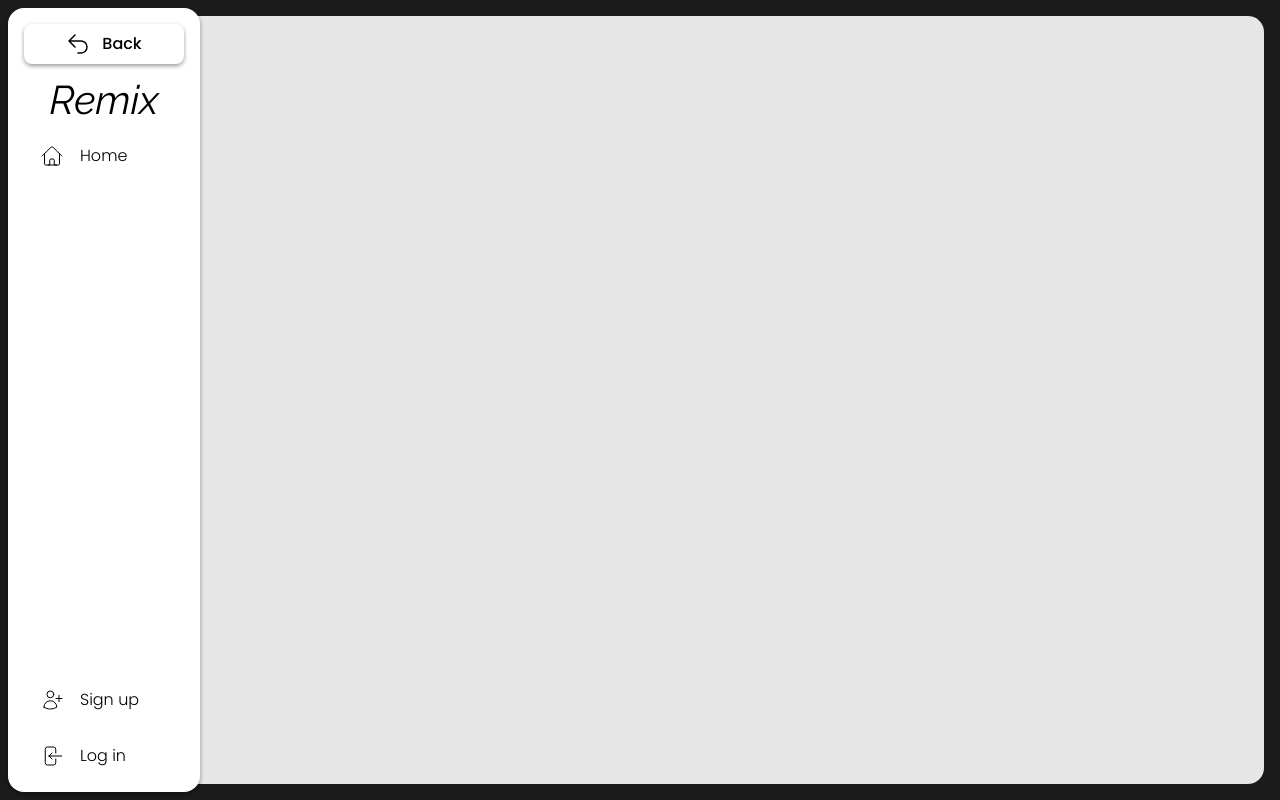
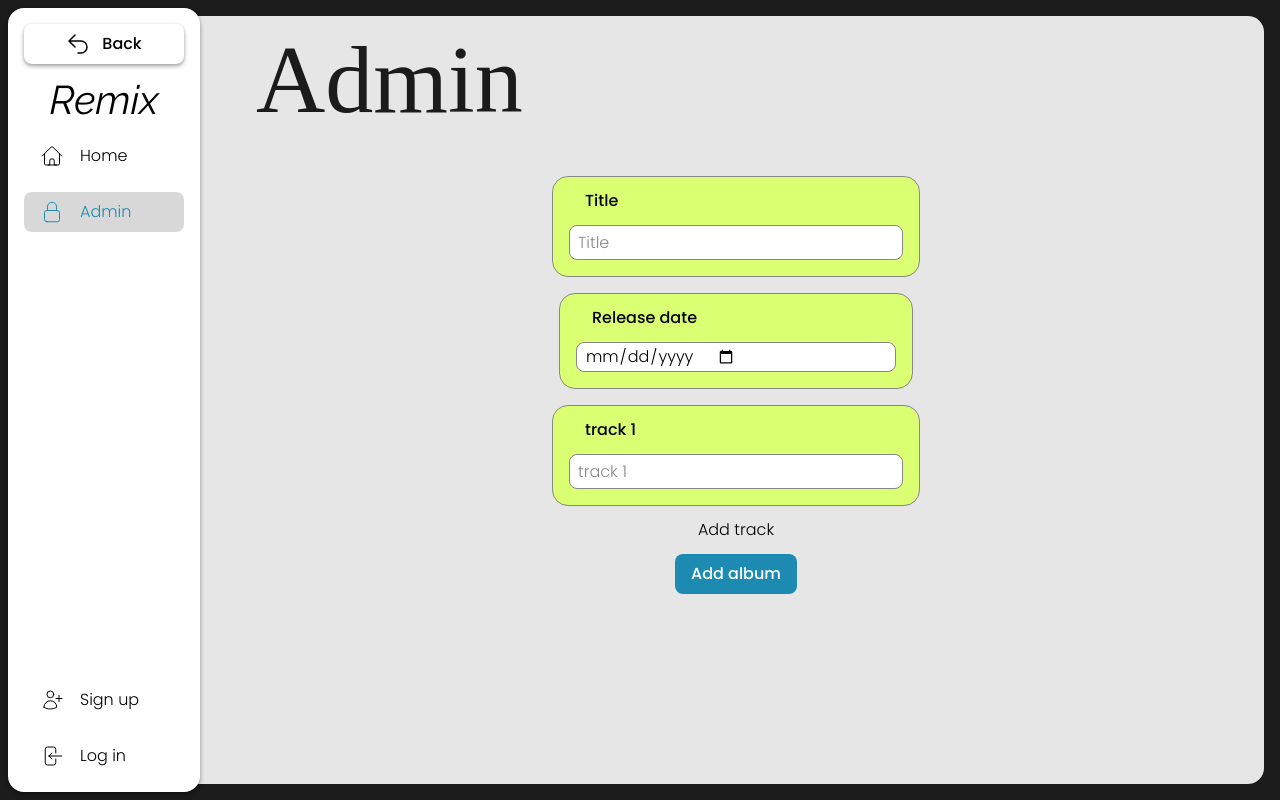
Before and after one commit to SamRemix/NatterNet, a React (Vite) app in the folder front_/: page /admin in a window 1280 px wide. Built offline with nearby package versions, Linux system fonts and the light colour scheme; a web font is replaced by a local one.

Commit message:
add album + tracks form

```diff
--- a/front_/src/@types/input.d.ts
+++ b/front_/src/@types/input.d.ts
@@ -1,5 +1,6 @@
 export type InputProps = {
   type?: string,
+  id?: string,
   placeholder: string,
   name?: string,
   value: string,
--- a/front_/src/App.tsx
+++ b/front_/src/App.tsx
@@ -7,13 +7,13 @@
 
 // pages
 import Home from './pages/Home'
+import Admin from './pages/Admin'
 import SignUp from './pages/SignUp'
 import LogIn from './pages/LogIn'
 
 // components
 import Layout from './components/Layout'
 import { AnimatePresence } from 'framer-motion'
-import { memo } from 'react'
 
 const App = () => {
   const location = useLocation()
@@ -23,6 +23,7 @@
       <AnimatePresence mode="wait" initial={false}>
         <Routes location={location} key={location.key}>
           <Route index element={<Home />} />
+          <Route path="admin" element={<Admin />} />
 
           <Route path="sign-up" element={<SignUp />} />
           <Route path="log-in" element={<LogIn />} />
@@ -32,4 +33,4 @@
   )
 }
 
-export default memo(App)
+export default App
--- a/front_/src/components/Container/styles.scss
+++ b/front_/src/components/Container/styles.scss
@@ -15,7 +15,6 @@
 
   .content {
     padding: 1rem 2rem 2rem;
-    height: 100%;
     display: flex;
     flex-direction: column;
     gap: 2rem;
--- a/front_/src/components/Input/index.tsx
+++ b/front_/src/components/Input/index.tsx
@@ -10,6 +10,7 @@
 
 const Input = ({
   type = 'text',
+  id,
   placeholder,
   value,
   name,
@@ -40,6 +41,7 @@
 
   const defaultAttribut = {
     className: 'input',
+    id,
     placeholder,
     value,
     name,
@@ -54,6 +56,20 @@
         <motion.div className="input-container" {...animate}>
           <label className="input-label" htmlFor={name}>{placeholder}</label>
           <input {...defaultAttribut} />
+        </motion.div>
+      )}
+
+      {type === 'number' && (
+        <motion.div className="input-container" {...animate}>
+          <label className="input-label" htmlFor={name}>{placeholder}</label>
+          <input type="number" {...defaultAttribut} />
+        </motion.div>
+      )}
+
+      {type === 'date' && (
+        <motion.div className="input-container" {...animate}>
+          <label className="input-label" htmlFor={name}>{placeholder}</label>
+          <input type="date" {...defaultAttribut} />
         </motion.div>
       )}
 
@@ -77,7 +93,7 @@
               <ul className="password-validation">
                 {verifier.map(({ regex, type }, k) => (
                   <li className="password-validation-item" key={k}>
-                    {regex.test(value)
+                    {regex.test(value as string)
                       ? <CheckBadgeIcon width="1.5rem" />
                       : <XMarkIcon width="1.5rem" />}
                     <p>At least {type}</p>
--- a/front_/src/components/Navbar/index.tsx
+++ b/front_/src/components/Navbar/index.tsx
@@ -1,7 +1,7 @@
 import './styles.scss'
 
 // dependencies
-import { useContext } from 'react'
+import { useContext, useEffect, useState } from 'react'
 import { NavLink } from 'react-router-dom'
 import { ArrowLeftOnRectangleIcon, ArrowRightOnRectangleIcon, HomeIcon, LockClosedIcon, UserPlusIcon } from '@heroicons/react/24/outline'
 
@@ -19,15 +19,24 @@
 import { AuthContextProps } from '../../@types/authContext'
 
 const Navbar = () => {
+  const [isAdmin, setIsAdmin] = useState(false)
   const { auth, logOut } = useContext(AuthContext) as AuthContextProps
 
   const { addToast } = useToasts()
 
-  const { response: user }: any = useFetch({
-    method: 'get',
-    url: `/users/${auth?.user}`,
-    requireAuth: true
-  })
+  // const { response: user }: any = useFetch({
+  //   method: 'get',
+  //   url: `/users/${auth?.user}`,
+  //   requireAuth: true
+  // })
+
+  // useEffect(() => {
+  //   if (user?.isAdmin) {
+  //     setIsAdmin(user.isAdmin)
+  //   }
+  // }, [user, auth])
+
+  // console.log(isAdmin)
 
   const iconAttr = {
     width: '1.5rem',
@@ -45,12 +54,10 @@
           <p>Home</p>
         </NavLink>
 
-        {user?.isAdmin && (
-          <NavLink className="link" to="admin">
-            <LockClosedIcon {...iconAttr} />
-            <p>Admin</p>
-          </NavLink>
-        )}
+        <NavLink className="link" to="admin">
+          <LockClosedIcon {...iconAttr} />
+          <p>Admin</p>
+        </NavLink>
       </div>
 
       <div className="navbar-section">
@@ -74,7 +81,7 @@
               logOut()
             }}>
               <ArrowRightOnRectangleIcon {...iconAttr} />
-              Log out
+              <p>Log out</p>
             </div>
           )}
       </div>
--- a/front_/src/hooks/useFetch.ts
+++ b/front_/src/hooks/useFetch.ts
@@ -26,7 +26,11 @@
 
   const fetchData = async (body: FetchDataProps = null) => {
     try {
-      const { data } = await instance[method](url, body)
+      const { data } = await instance[method](url, body, {
+        headers: {
+          authorization: requireAuth ? `Bearer ${auth?.token}` : null,
+        }
+      })
 
       if (url.startsWith('/auth')) {
         register(data)
@@ -55,7 +59,7 @@
   }
 
   useEffect(() => {
-    if ((requireAuth && auth?.token || !requireAuth) && method === 'get') {
+    if (method === 'get') {
       fetchData()
     }
   }, [method, url])
--- /dev/null
+++ b/front_/src/pages/Admin/index.tsx
@@ -0,0 +1,91 @@
+// dependencies
+import { useState } from 'react'
+
+// components
+import Container from '../../components/Container'
+import Button from '../../components/Button'
+import Input from '../../components/Input'
+
+// hooks
+import useFetch from '../../hooks/useFetch'
+import useInputValue from '../../hooks/useInputValue'
+
+const Admin = () => {
+  const [album, setAlbum] = useState({
+    title: '',
+    release: ''
+  })
+
+  const { setState } = useInputValue(setAlbum)
+
+  const { fetchData } = useFetch({
+    method: 'post',
+    url: '/albums',
+    requireAuth: true
+  })
+
+  const [tracklist, setTracklist] = useState([{ number: 1, title: '' }])
+
+  const addInput = () => {
+    setTracklist(tracks => (
+      [...tracks, { number: tracks.length + 1, title: '' }]
+    ))
+  }
+
+  const handleChange = ({ target }: any) => {
+    const { id, value } = target
+
+    setTracklist(tracks => {
+      const newTracklist = tracks.slice()
+      newTracklist[id].title = value
+
+      return newTracklist
+    })
+
+    console.log(tracklist)
+  }
+
+  const addAlbum = (e: any) => {
+    e.preventDefault()
+
+    fetchData({ ...album, tracklist })
+  }
+
+  return (
+    <Container title="Admin">
+      <form className="form" onSubmit={addAlbum}>
+        <Input
+          placeholder="Title"
+          value={album.title}
+          name="title"
+          onChange={setState}
+        />
+
+        <Input
+          type="date"
+          placeholder="Release date"
+          value={album.release}
+          name="release"
+          onChange={setState}
+        />
+
+        {tracklist.map((item, i) => (
+          <Input
+            placeholder={`track ${i + 1}`}
+            id={i.toString()}
+            value={item.title}
+            onChange={handleChange}
+            autoFocus={true}
+            key={i}
+          />
+        ))}
+
+        <div onClick={addInput}>Add track</div>
+
+        <Button>Add album</Button>
+      </form>
+    </Container>
+  )
+}
+
+export default Admin
--- a/front_/src/styles/globals.scss
+++ b/front_/src/styles/globals.scss
@@ -43,9 +43,7 @@
     }
 
     .form {
-      height: 100%;
       display: flex;
-      justify-content: center;
       align-items: center;
       flex-direction: column;
       gap: 1rem;
```
Also changed, not shown: 2 other files (tests, documents, lock files or other folders).
